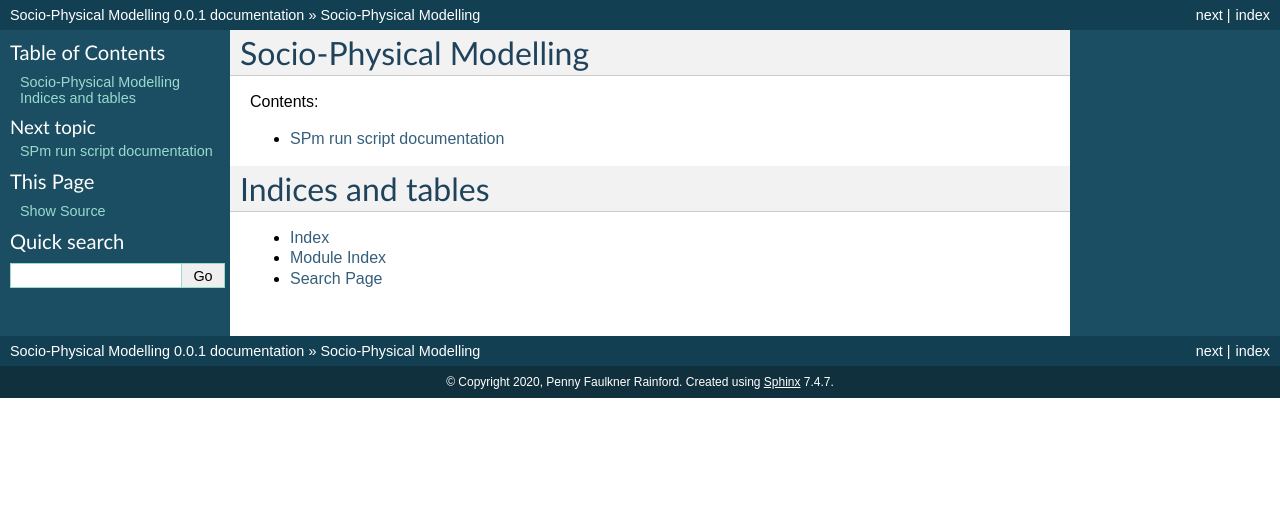
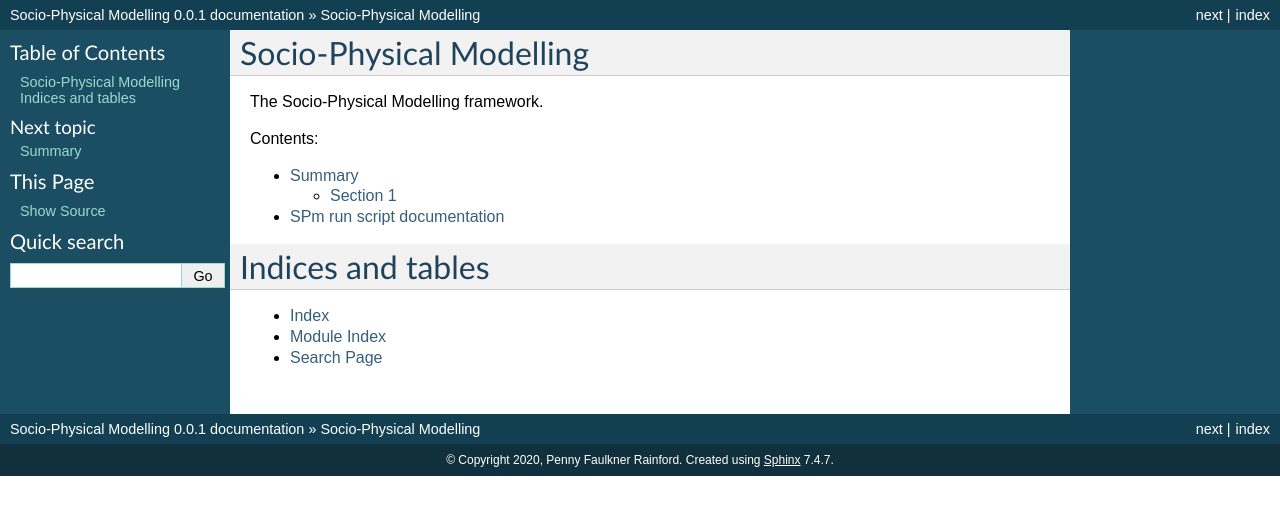
Before and after one commit to faulknerrainford/SPmodelling, a Sphinx documentation site: the page built from sphinx/index.rst, in a window 1280 px wide. Shown: the top 515 px of the page. Built offline with Sphinx 7.4.7, drawn with Linux system fonts in a browser that asks for light colours.

Commit message:
"adding website set up"

```diff
--- a/sphinx/index.rst
+++ b/sphinx/index.rst
@@ -5,11 +5,13 @@
 
 Socio-Physical Modelling
 ====================================================
+The Socio-Physical Modelling framework.
 
 .. toctree::
    :maxdepth: 2
    :caption: Contents:
 
+   summary
    code
 
 
--- /dev/null
+++ b/sphinx/summary.rst
@@ -0,0 +1,14 @@
+Summary
+=======
+
+Summary of project
+
+Section 1
+----------
+
+Stuff
+
+Section 1.1
+~~~~~~~~~~~~
+
+Stuff
```
